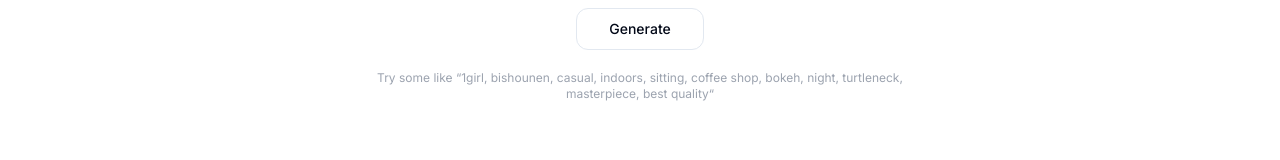
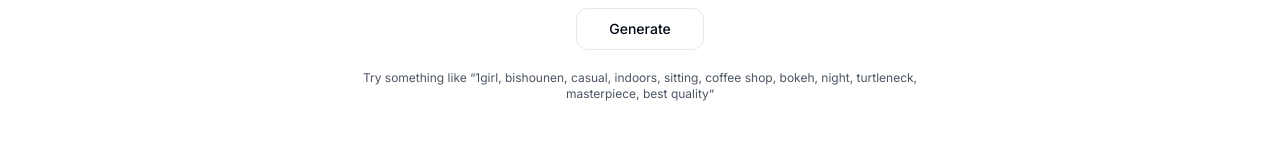
Before and after one commit to Ayden-123/anime, a Next.js app: page /1 in a window 1280 px wide. Shown: the part 384-544 px from the top of the page. Built offline with nearby package versions, Linux system fonts and the light colour scheme; no server answers; the database is empty; what ali-oss would draw is missing.

Commit message:
text domain

```diff
--- a/components/shared/GeneratePart.tsx
+++ b/components/shared/GeneratePart.tsx
@@ -145,8 +145,8 @@ const GeneratePart = ({ lang, dict }: { lang: string; dict: any }) => {
             </div>
             <div className='mt-3 text-center lg:w-2/3 mx-auto'>
 
-                <p className="text-gray-400 mt-5 text-xs">
-                    Try some like &ldquo;1girl, bishounen, casual, indoors, sitting, coffee shop, bokeh, night, turtleneck, masterpiece, best quality&ldquo;
+                <p className="text-gray-600 mt-5 text-xs">
+                    Try something like &ldquo;1girl, bishounen, casual, indoors, sitting, coffee shop, bokeh, night, turtleneck, masterpiece, best quality&ldquo;
                 </p>
             </div>
 
@@ -166,7 +166,6 @@ const GeneratePart = ({ lang, dict }: { lang: string; dict: any }) => {
                                     {dict.generate.loading}
                                 </p>
                             </div>
-
                         ) : (
                             <></>
                         )}
```
